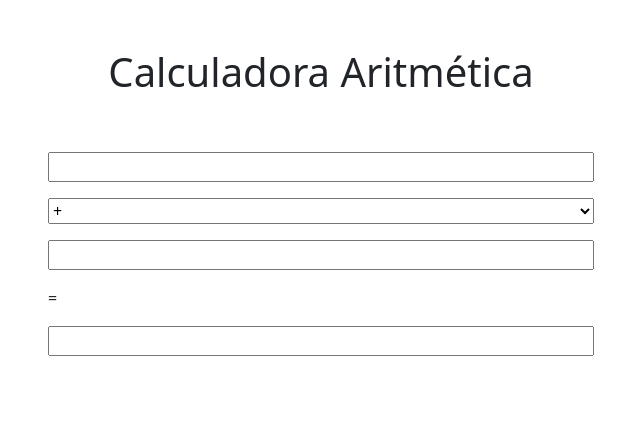
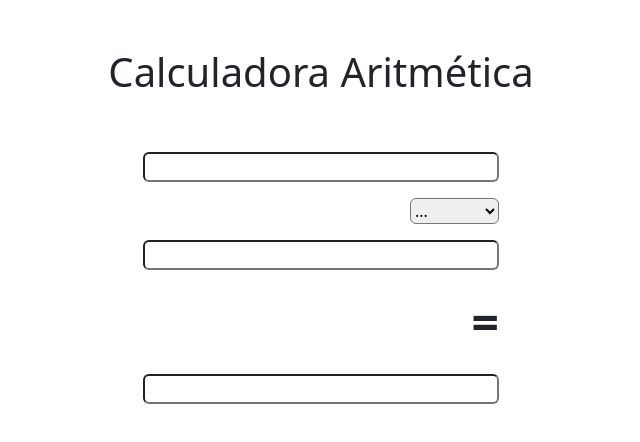
Before and after one commit to otaviozerotwo/calculadora_vue_js, a Vue app: page / in a window 1280 px wide. Shown: the top 442 px of the page, without its empty margins (319-959 px from the left). Built offline with nearby package versions, Linux system fonts and the light colour scheme.

Commit message:
style: add estilos iniciais

```diff
--- a/src/App.vue
+++ b/src/App.vue
@@ -6,26 +6,27 @@
   <div class="container">
     <h1 class="text-center py-5">Calculadora Aritmética</h1>
     <div class="row justify-content-center">
-      <div class="col-md-6">
+      <div class="col-md-4 col-sm-6 col-lg-4">
         <div class="mb-3">
-          <input type="number" class=" w-100">
+          <input type="number" class="w-100 rounded">
         </div>
-        <div class="mb-3">
-          <select class="w-100">
-            <option value="">+</option>
-            <option value="">-</option>
-            <option value="">x</option>
-            <option value="">/</option>
+        <div class="mb-3 d-flex justify-content-end">
+          <select class="w-25 rounded">
+            <option value="" class="symbol" disabled selected hidden>...</option>
+            <option value="" class="symbol text-center">+</option>
+            <option value="" class="symbol text-center">-</option>
+            <option value="" class="symbol text-center">x</option>
+            <option value="" class="symbol text-center">/</option>
           </select>
         </div>
         <div class="mb-3">
-          <input type="number" class="w-100">
+          <input type="number" class="w-100 rounded">
+        </div>
+        <div class="mb-3 d-flex justify-content-end">
+          <span class="symbol">=</span>
         </div>
         <div class="mb-3">
-          <span>=</span>
-        </div>
-        <div class="mb-3">
-          <input type="number" class="w-100">
+          <input type="number" class="w-100 rounded">
         </div>
       </div>
     </div>
@@ -33,5 +34,8 @@
 </template>
 
 <style scoped>
-
+  .symbol {
+    font-size: 48px;
+    font-weight: bold;
+  }
 </style>
```
